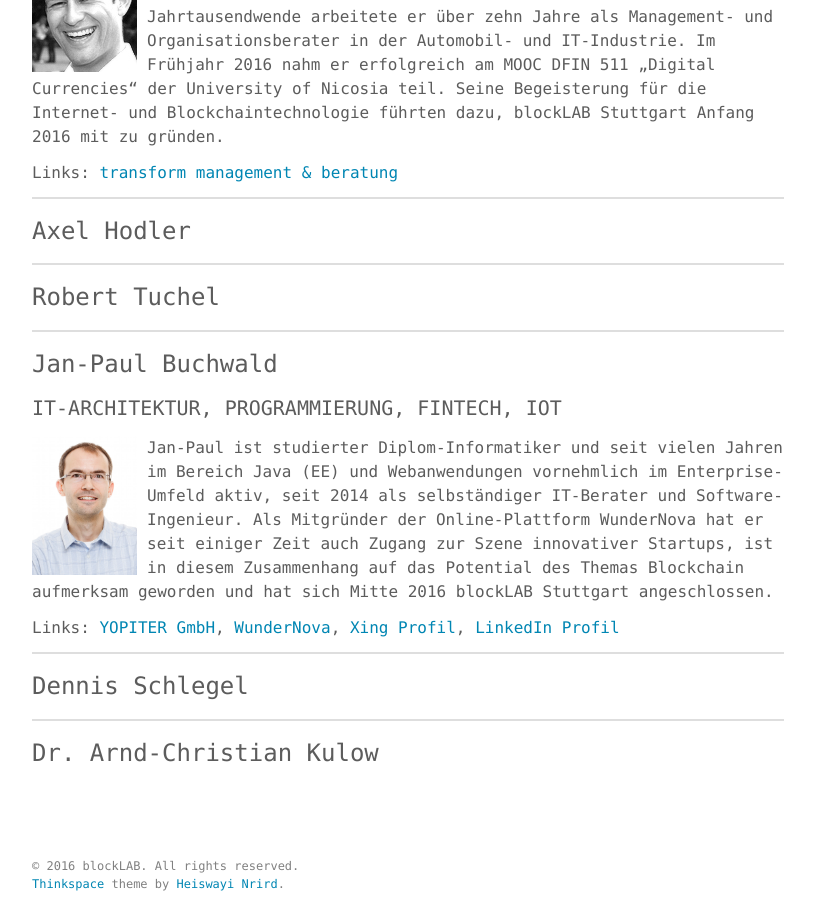
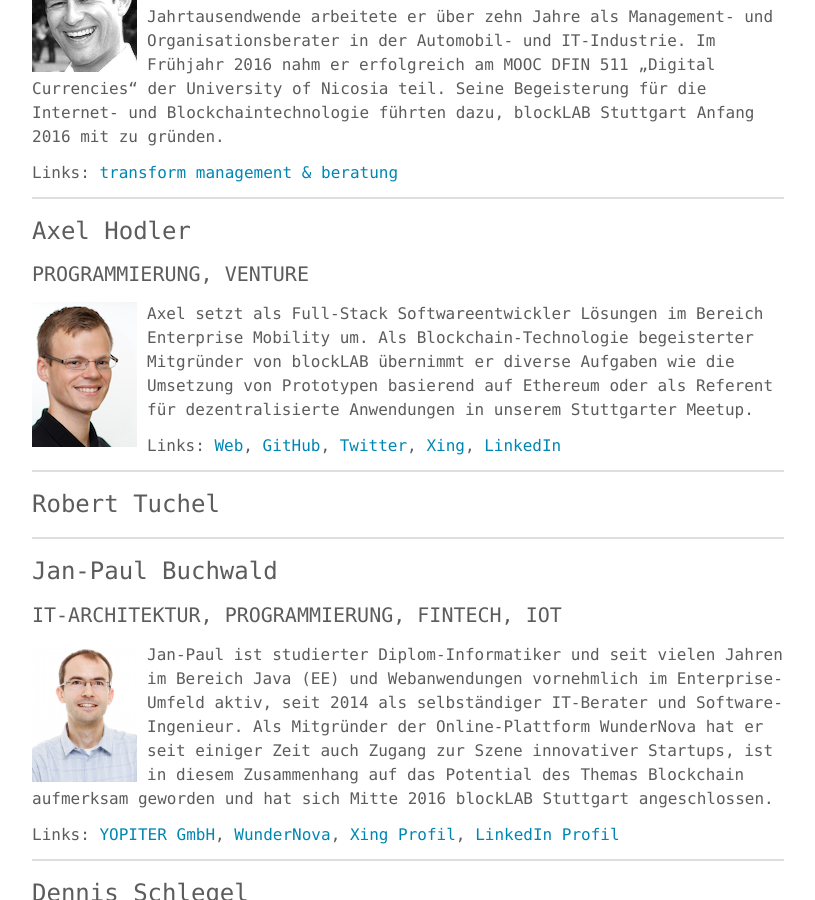
Before and after one commit to blocklab/site, a Jekyll site: the page built from team.md, in a window 1280 px wide and 900 px high, scrolled down 894 px. Shown: the whole window, without its empty margins (232-1047 px from the left). Built offline with Jekyll 4.4.1, drawn with Linux system fonts in a browser that asks for light colours.

Commit message:
add axel profile

```diff
--- a/team.md
+++ b/team.md
@@ -30,6 +30,13 @@ Links: [transform management & beratung](http://www.transformmanagement.de/unter
 
 ### Axel Hodler
 
+#### PROGRAMMIERUNG, VENTURE
+
+<img src="/assets/images/team/axel.jpg" alt="Portrait Axel" class="team__portrait">
+Axel setzt als Full-Stack Softwareentwickler Lösungen im Bereich Enterprise Mobility um. Als Blockchain-Technologie begeisterter Mitgründer von blockLAB übernimmt er diverse Aufgaben wie die Umsetzung von Prototypen basierend auf Ethereum oder als Referent für dezentralisierte Anwendungen in unserem Stuttgarter Meetup.
+
+Links: [Web](http://hodler.co), [GitHub](https://github.com/axelhodler), [Twitter](https://github.com/axelhodler), [Xing](https://www.xing.com/profile/Axel_Hodler), [LinkedIn](https://www.linkedin.com/in/axel-hodler-a92343a8)
+
 ---
 
 <a name="rob"/>
```
Also changed, not shown: assets/images/team/axel.jpg (added).
